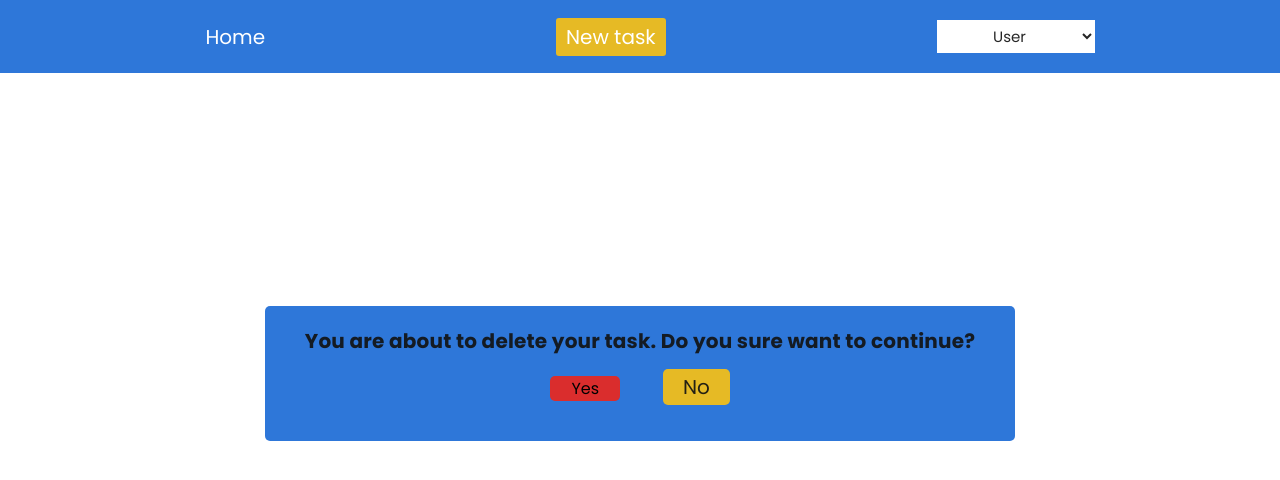
After one commit to Janp3/ToDo, a Django app: page /task/delete/8 in a window 1280 px wide. The commit adds this page. Shown: the top 480 px of the page. Run offline with Django 4.2, Linux system fonts and the light colour scheme.

Commit message:
update task implemented

```diff
--- a/base_templates/global/base.html
+++ b/base_templates/global/base.html
@@ -1,6 +1,6 @@
 {% load static %}
 <!DOCTYPE html>
-<html lang="en">
+<html lang="en-US">
     <head>
         <meta charset="UTF-8">
         <meta http-equiv="X-UA-Compatible" content="IE=edge">
@@ -11,7 +11,7 @@
     </head>
 
     {% include 'global/header.html' %}
-<body>
+    <body>
 <main class="container">
     <div class="center">
         {% block content %}
--- a/task/static/task/css/task_style.css
+++ b/task/static/task/css/task_style.css
@@ -57,6 +57,7 @@ h1,h2,h3,h4,h5,h6 {
     padding: .5rem;
 }
 .form-container form input {
+    padding: var(--space-short);
     border: none;
     outline-color: var(--color03);
     height: 4rem;
@@ -77,15 +78,65 @@ h1,h2,h3,h4,h5,h6 {
 }
 .item {
     font-size: 2rem;
-    padding: var(--space-long);
+    padding: var(--space-medium);
     width: 100%;
     background: var(--color01);
 }
-.item table {
-    border: none;
-    border-collapse: collapse;
+.item h1 {
     text-align: center;
 }
+.item table {
+    border-spacing: 0;
+    /* border: 1px solid var(--color05); */
+    border-collapse: none;
+    text-align: center;
+    padding: var(--space-short);
+    text-align: left;
+}
 .item td {
-    width: 50rem;
+    border-bottom: 1px solid var(--color05);
+    padding: 1rem 0;
+    width: 60rem;
 }
+.item th {
+    border-bottom: 1px solid var(--color05);
+    padding-bottom: var(--space-short);
+}
+.options-list{
+    text-align: center;
+    max-width: 10rem;
+    border: none;
+}
+.choices {
+    display: flex;
+    flex-flow: row wrap;
+    justify-content: center;
+    align-items: center;
+    background: var(--color01);
+    padding: var(--space-medium);
+    width: 75rem;
+    border-radius: 5px;
+}
+.choices h1{
+    width: max-content;
+    letter-spacing: 0.2px;
+}
+.btn-yes, a {
+    margin: var(--space-medium);
+}
+
+.btn-yes {
+    background: rgb(218, 45, 45);
+    border-radius: 5px;
+    width: 7rem;
+    height: 2.5rem;
+}
+
+.choices a {
+    color: var(--color04);
+    text-decoration: none;
+    font-size: 2rem;
+    padding: .4rem 2rem ;
+    border-radius: 5px;
+    background: var(--color03);
+}
--- a/task/templates/task/pages/create.html
+++ b/task/templates/task/pages/create.html
@@ -8,7 +8,7 @@
             <label for="task">Title</label>
             <input type="text" name="title" required>
             <label for="date">Date</label>
-            <input type="date" name="date" id="date" required>
+            <input type="date" start="{{ date.date }}" value="03-03-2003" name="date" id="date" required>
             <button class="btn btn-create" type="submit">Save</button>
         </form>
     </div>
--- /dev/null
+++ b/task/templates/task/pages/delete.html
@@ -0,0 +1,11 @@
+{% extends 'global/base.html' %}
+{% block content %}
+<div class="choices">
+    <h1>You are about to delete your task. Do you sure want to continue?</h1>
+    <form method="POST" >
+        {% csrf_token %}
+        <input class="btn btn-yes" type="submit" name="yes" value="Yes"></input>
+        <a class="no" href="{% url 'task:home' %}" >No</a>
+    </form>
+</div>
+{% endblock content %}
--- a/task/templates/task/pages/update.html
+++ b/task/templates/task/pages/update.html
@@ -5,9 +5,9 @@
         <form method="post">
             <h1>Update task</h1>
             <label for="task">Title</label>
-            <input type="text" name="task" required>
+            <input type="text" name="task" required value="{{task.title}}">
             <label for="date">Date</label>
-            <input type="date" name="date" id="date" required>
+            <input type="date" name="date" id="date" value="{{ task.date }}" required>
             <button class="btn btn-create" type="submit">Save changes</button>
         </form>
     </div>
--- a/task/urls.py
+++ b/task/urls.py
@@ -1,4 +1,6 @@
 from django.urls import path
+
+from project.urls import home
 
 from . import views
 
@@ -6,5 +8,7 @@ app_name = 'task'
 
 urlpatterns = [
     path('create/', views.create_task, name="create_task"),
-    path('update/', views.update_task, name="update_task"),
+    path('', home, name="home"),
+    path('update/<int:id>', views.update_task, name="update_task"),
+    path('delete/<int:id>', views.delete_task, name="delete_task"),
 ]
--- a/task/views.py
+++ b/task/views.py
@@ -1,9 +1,13 @@
+
+from datetime import date
 
 from django.shortcuts import render
 
 from task.models import task
 
 # Create your views here.
+
+start_date = date.today()
 
 
 def create_task(request):
@@ -15,16 +19,40 @@ def create_task(request):
         date_form = request.POST.get('date')
         add = task.objects.create(title=title, date=date_form)
         add.save()
-        return render(request, 'task/pages/create.html')
+        return render(request, 'task/pages/create.html', context={
+            'date': start_date
+        })
 
 
-def update_task(request):
-    return render(request, 'task/pages/update.html')
+def update_task(request, id):
+    task_info = task.objects.get(id=id)
+    if request.method == "GET":
+        return render(request, 'task/pages/update.html', context={
+            'task': task_info,
+            'date': start_date,
+        })
+
+    # else:
 
 
 def home(request):
-    task_ = task.objects.all().order_by('-title')
+    task_ = task.objects.all().order_by('-id')
     context = {
         'task': task_
     }
     return render(request, 'task/pages/home.html', context=context)
+
+
+def delete_task(request, id):
+    if request.method == 'GET':
+        return render(request, 'task/pages/delete.html')
+
+    else:
+        task_ = task.objects.all().order_by('-id')
+        context = {
+            'task': task_
+        }
+        deleting = task.objects.get(pk=id)
+
+        deleting.delete()
+        return render(request, 'task/pages/home.html', context=context)
```
Also changed, not shown: task/templates/task/pages/home.html (+10 -10 lines), db.sqlite3.
